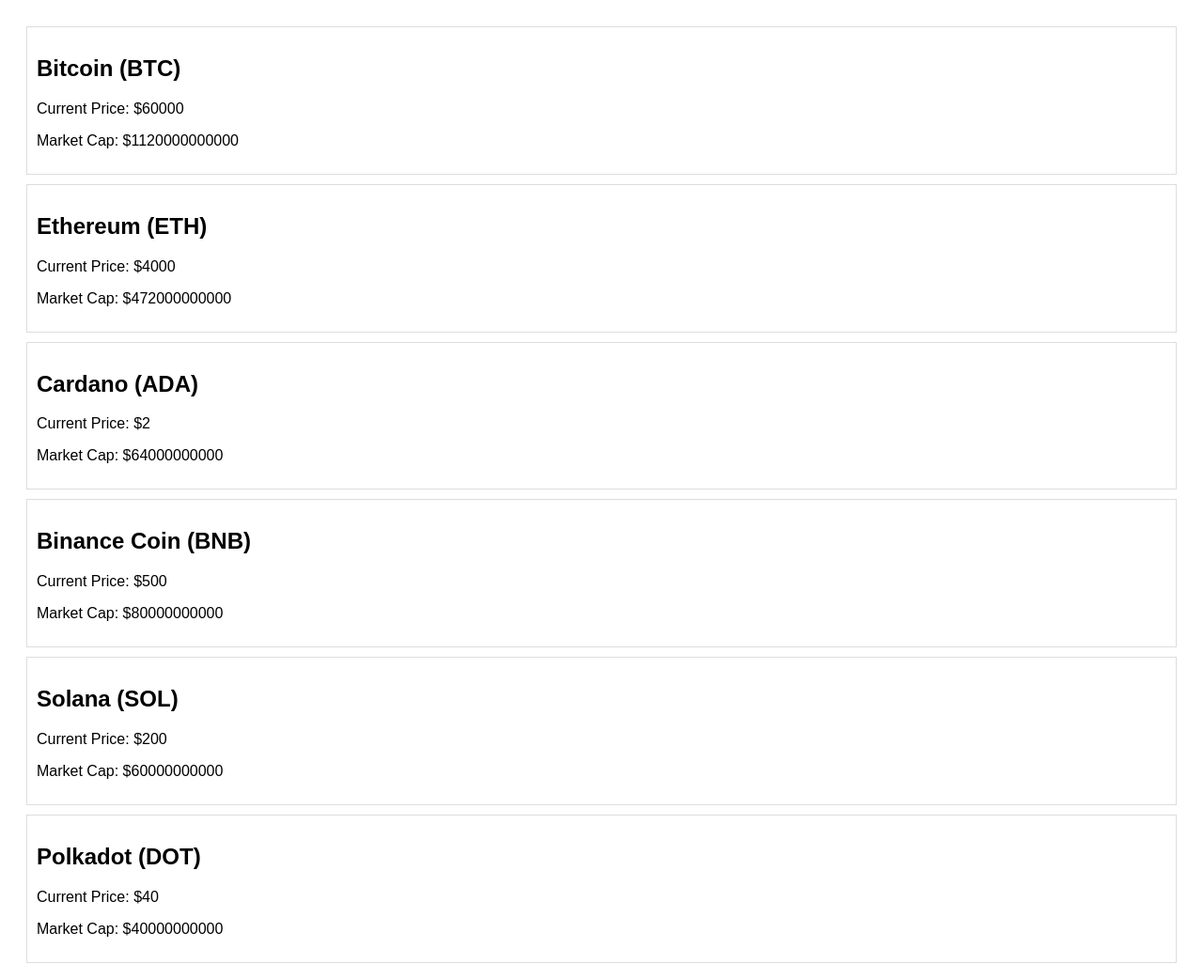
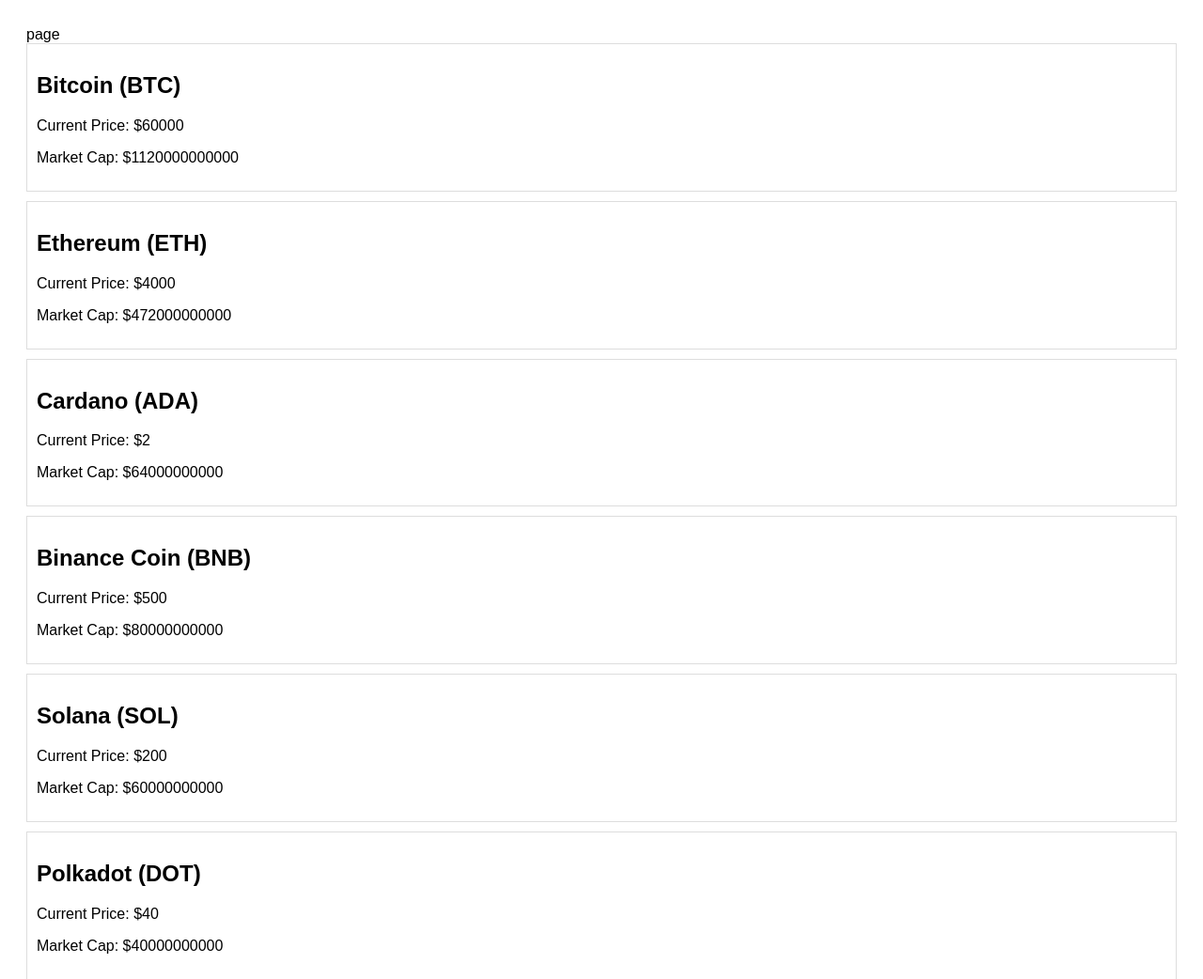
Before and after one commit to TRISTANO13/html_css_lab_7, a plain HTML site: page index.html in a window 1280 px wide. Shown: the top 1042 px of the page at 94% size. Drawn offline with Linux system fonts and the light colour scheme.

Commit message:
Update index.html

```diff
--- a/index.html
+++ b/index.html
@@ -7,7 +7,7 @@
     <link rel="stylesheet" href="css/styles.css">
 </head>
 <body>
-
+page
 <div id="crypto-container"></div>
 
 <script src="js/script.js"></script>
```
